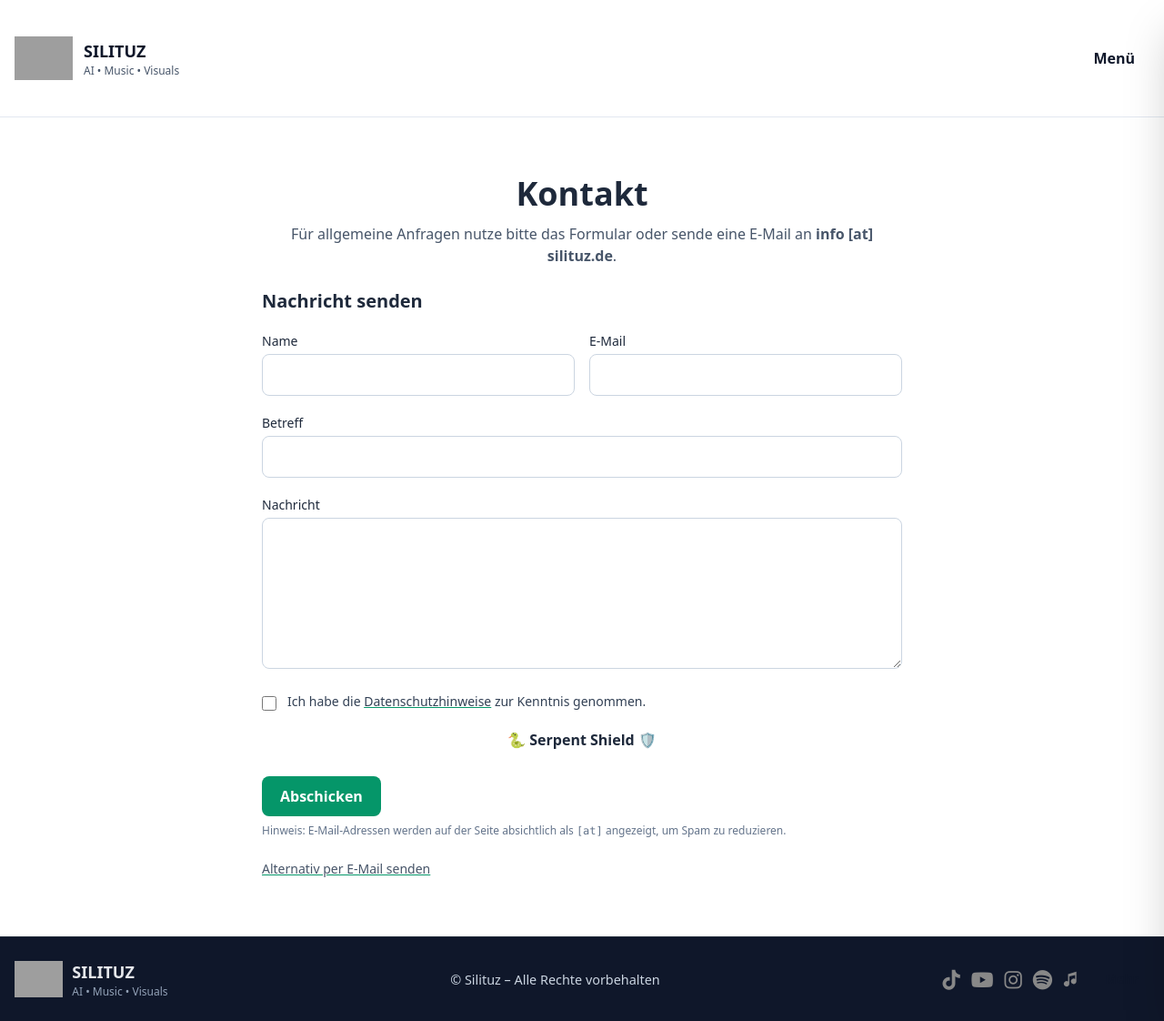
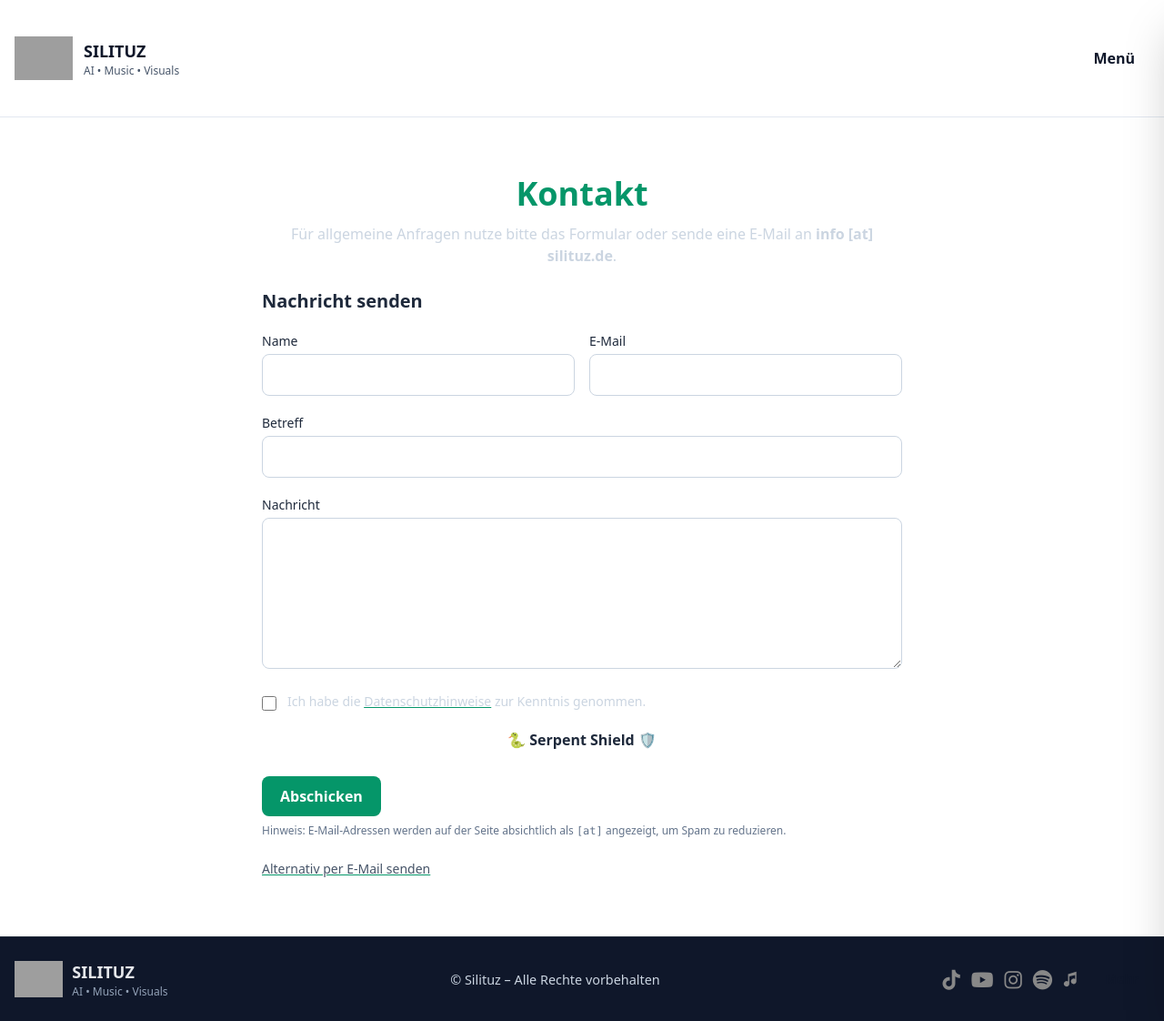
Before and after one commit to Silituz/silituz-website, a Jekyll site: the page built from contact.html, in a window 1280 px wide and 1122 px high. Shown: the whole window at 91% size. Built offline with Jekyll 4.4.1, drawn with Linux system fonts in a browser that asks for light colours; nearby versions of some CDN libraries; grey boxes are pictures that could not be loaded.

Commit message:
Update contact.html

```diff
--- a/contact.html
+++ b/contact.html
@@ -8,8 +8,8 @@ title: "Kontakt – SILITUZ"
     <div class="max-w-3xl mx-auto px-4 sm:px-6 lg:px-8">
       <!-- Zentrierter Titel + Intro -->
       <section class="text-center">
-        <h1 class="text-3xl sm:text-4xl font-extrabold">Kontakt</h1>
-        <p class="mt-3 text-slate-600">
+        <h1 class="text-3xl sm:text-4xl font-extrabold text-emerald-600">Kontakt</h1>
+        <p class="mt-3 text-slate-300">
           Für allgemeine Anfragen nutze bitte das Formular oder sende eine E-Mail an
           <span class="font-semibold">info [at] silituz.de</span>.
         </p>
@@ -57,8 +57,8 @@ title: "Kontakt – SILITUZ"
 
           <div class="flex items-start gap-3">
             <input id="privacy" name="privacy" type="checkbox" required class="mt-1 h-4 w-4 rounded border-slate-300 text-emerald-600 focus:ring-emerald-600" />
-            <label for="privacy" class="text-sm text-slate-700">
-              Ich habe die <a href="datenschutz.html" class="underline decoration-emerald-600 hover:text-emerald-700">Datenschutzhinweise</a> zur Kenntnis genommen.
+            <label for="privacy" class="text-sm text-slate-300">
+              Ich habe die <a href="datenschutz.html" class="underline decoration-emerald-600 hover:text-emerald-600">Datenschutzhinweise</a> zur Kenntnis genommen.
             </label>
           </div>
 
```
